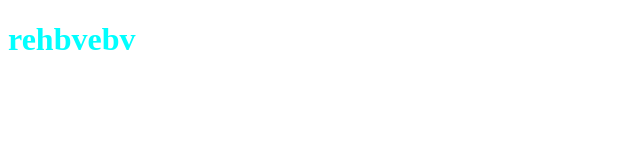
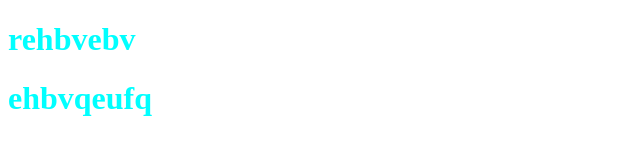
Before and after one commit to alibenchekroun001/r-vision, a plain HTML site: page index.html in a window 1280 px wide. Shown: the whole page, without its empty margins (0-640 px from the left). Drawn offline with Linux system fonts and the light colour scheme.

Commit message:
c'est bon

```diff
--- a/index.html
+++ b/index.html
@@ -8,5 +8,6 @@
 </head>
 <body>
     <h1>rehbvebv</h1>
+    <h1>ehbvqeufq</h1>
 </body>
 </html>
```
